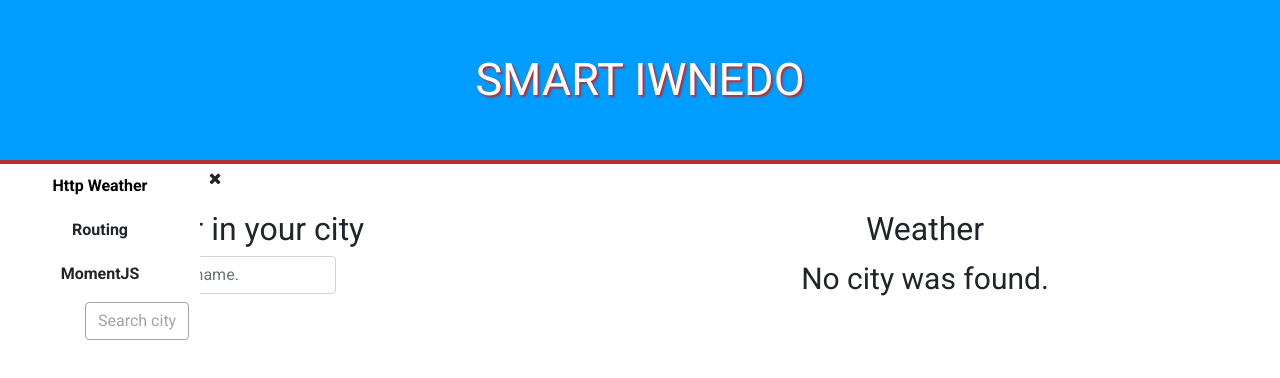
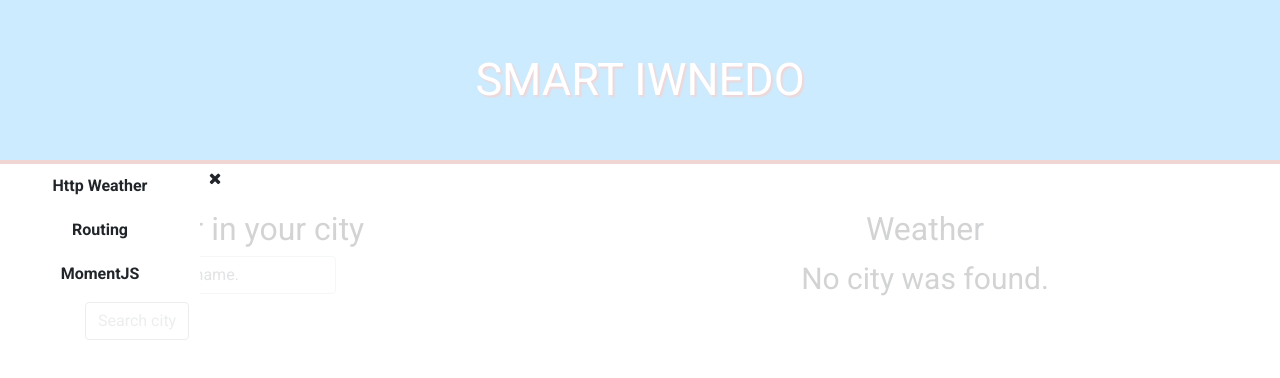
Before and after one commit to wojtexnaj/SMART-Inwedo-Angular, an Angular app: page /http-weather in a window 1280 px wide. Both pictures are taken after a click on the element 15 px from the left and 179 px from the top of the page. Shown: the top 378 px of the page. Built offline with nearby package versions, Linux system fonts and the light colour scheme.

Commit message:
Refactored and cleaned code.

```diff
--- a/src/app/app.component.html
+++ b/src/app/app.component.html
@@ -8,10 +8,12 @@
           <i class="fa fa-times" *ngIf="isNavigation"></i>
         </div>
       </div>
-      <navigation></navigation>
+      <navigation (isNavigation)="hideNavigation($event)"></navigation>
     </div>
     <div class="main">
       <router-outlet></router-outlet>
     </div>
   </div>
+  <div class="veil" *ngIf="isNavigation">
+  </div>
 </div>
--- a/src/app/app.component.scss
+++ b/src/app/app.component.scss
@@ -33,4 +33,16 @@
       width: 100%;
     }
   }
+  .veil{
+    position: fixed;
+    top: 0px;
+    left: 0px;
+    right: 0px;
+    bottom: 0px;
+    width: 100%;
+    max-height: 1000%;
+    opacity: 0.8;
+    background: #ffffff;
+    opacity: 0.8;
+  }
 }
--- a/src/app/app.component.ts
+++ b/src/app/app.component.ts
@@ -6,10 +6,13 @@ import { Component } from '@angular/core';
   styleUrls: ['./app.component.scss']
 })
 export class AppComponent {
-
-  isNavigation: boolean = false;
+isNavigation: boolean = false;
 
   switchNavigation() {
     this.isNavigation = !this.isNavigation;
   }
+
+  hideNavigation(event) {
+    this.isNavigation = event;
+  }
 }
--- a/src/app/http/http-weather/http-weather.component.html
+++ b/src/app/http/http-weather/http-weather.component.html
@@ -6,7 +6,7 @@
           <h2 class="mb-2">Weather in your city</h2>
         </div>
         <div class="d-flex justify-content-start align-items-center">
-          <input class="form-control mr-2" [(ngModel)]="cityName" placeholder="Enter the city name." (focus)="cleanCityName()" [ngClass]="{ 'error': cityName == cityNotFound || cityName == justYouSearchedForIt }">
+          <input class="form-control mr-2" [(ngModel)]="cityName" placeholder="Enter the city name." (focus)="cleanCityName()" [ngClass]="{ 'error': undesirableBehavior }">
           <i class="fa fa-times text-secondary" *ngIf="cityName.length > 0" (click)="clearInput()"></i>
         </div>
         <button class="mt-2 btn btn-outline-secondary" (click)="showWeather()" [disabled]="cityName.length == 0 || cityName == cityNotFound || cityName == justYouSearchedForIt">Search city</button>
--- a/src/app/http/http-weather/http-weather.component.ts
+++ b/src/app/http/http-weather/http-weather.component.ts
@@ -12,65 +12,110 @@ import { Response } from '@angular/http';
 export class HttpWeatherComponent implements OnInit {
   cityName: string = '';
   cityNames: CityWeather[] = [];
-  cityNotFound: string = 'City not found.';
-  justYouSearchedForIt: string = 'You just searched for it.';
   previousSearch: string = '';
 
   loading: boolean = false;
+  undesirableBehavior: boolean = false;
+
+  infoToUser = {
+    cityNotFound: 'City not found.',
+    justYouSearchedForIt: 'You just searched for it.',
+    enterTheWord: 'Enter the word.',
+    theWordIsTooShort: 'The word is too short.',
+  };
 
   constructor(
-    private weatherservice: WeatherService
+    private weatherService: WeatherService
   ) { }
 
-  ngOnInit() {
-  }
+  ngOnInit() {}
 
   showWeather() {
     this.loading = true;
-    if (this.cityName === '') {
+
+    if (this.checkIsCityNameIsEmpty()) {
       this.loading = false;
       return;
     }
 
-    if (this.cityName === this.previousSearch) {
-      this.cityName = this.justYouSearchedForIt;
+    if (!this.isAWord()) {
+      this.cityName = this.infoToUser.enterTheWord;
+      this.undesirableBehavior = true;
+      this.loading = false;
+      return;
+    }
+
+    if (this.checkIsCityNameIsTooShort()) {
+      this.cityName = this.infoToUser.theWordIsTooShort;
+      this.undesirableBehavior = true;
+      this.loading = false;
+      return;
+    }
+
+    if (this.checkIsCityNameIsPreviousSearch()) {
+      this.cityName = this.infoToUser.justYouSearchedForIt;
+      this.undesirableBehavior = true;
       this.loading = false;
       return;
     }
 
     this.cleanCityNames();
-    this.weatherservice.getWeatherByCityName(this.cityName)
+    this.weatherService.getWeatherByCityName(this.cityName)
     .subscribe((response: Response) => {
       if (response.json().count === 0) {
-        this.cityName = this.cityNotFound;
+        this.cityName = this.infoToUser.cityNotFound;
+        this.undesirableBehavior = true;
         this.loading = false;
         return;
       }
       response.json().list
       .map((jsonData: any) => {
-        this.cityNames.push(this.weatherservice.mapJsonToCityWeather(jsonData));
+        this.cityNames.push(this.weatherService.mapJsonToCityWeather(jsonData));
       });
+      this.clearInput();
       this.loading = false;
     });
     this.savesSearchInPreviousSearch();
   }
+
+  clearInput() {
+    this.cityName = '';
+    this.undesirableBehavior = false;
+  }
+
   cleanCityNames() {
     this.cityNames = [];
   }
 
   cleanCityName() {
-    if (this.cityName === this.cityNotFound)
-      this.cityName = '';
-
-    if (this.cityName === this.justYouSearchedForIt)
-      this.cityName = '';
+    // TODO: refactor code
+    if (this.cityName === this.infoToUser.cityNotFound || this.cityName === this.infoToUser.justYouSearchedForIt || this.cityName === this.infoToUser.enterTheWord || this.cityName === this.infoToUser.theWordIsTooShort)
+      this.clearInput();
   }
 
   savesSearchInPreviousSearch() {
     this.previousSearch = this.cityName;
   }
 
-  clearInput() {
-    this.cityName = '';
+  checkIsCityNameIsEmpty(): boolean {
+    return (this.cityName === '');
+  }
+  checkIsCityNameIsTooShort(): boolean {
+    return (this.cityName.length < 3);
+  }
+
+  checkIsCityNameIsPreviousSearch(): boolean {
+    return (this.cityName === this.previousSearch);
+  }
+  // TODO: improve the function
+  isAWord(): boolean {
+    const alphabel: string = 'ABCDEFGHIJKLMNOPQRSTUVWXYZ';
+
+    for (let i = 0; i < this.cityName.length; i++) {
+      if (alphabel.search(this.cityName.toUpperCase().slice(i, i + 1)) === -1) {
+        return false;
+      }
+    }
+    return true;
   }
 }
--- a/src/app/navigation/navigation.component.html
+++ b/src/app/navigation/navigation.component.html
@@ -1,8 +1,6 @@
 <div class="container">
-  <div class="row d-flex flex-column">
-    <a routerLink="/http-weather">
+  <div class="row d-flex flex-column" (click)="goToSubpage('http-weather')">
       <div class="navigation-item">Http Weather</div>
-    </a>
   </div>
   <div class="row d-flex flex-column">
     <div class="navigation-item">Routing</div>
--- a/src/app/navigation/navigation.component.scss
+++ b/src/app/navigation/navigation.component.scss
@@ -1,10 +1,6 @@
 @import '../../assets/index.scss';
 .container{
   .row{
-    a{
-      text-decoration: none;
-      color: #000000;
-    }
     .navigation-item{
       padding: 10px 5px;
       text-align: center;
--- a/src/app/navigation/navigation.component.ts
+++ b/src/app/navigation/navigation.component.ts
@@ -1,4 +1,5 @@
-import { Component, OnInit } from '@angular/core';
+import { Component, OnInit, Output, EventEmitter } from '@angular/core';
+import { Router } from '@angular/router';
 
 @Component({
   selector: 'navigation',
@@ -6,10 +7,20 @@ import { Component, OnInit } from '@angular/core';
   styleUrls: ['./navigation.component.scss']
 })
 export class NavigationComponent implements OnInit {
+  @Output() isNavigation: EventEmitter<boolean> = new EventEmitter();
 
-  constructor() { }
+  constructor(
+    private router: Router
+  ) { }
 
   ngOnInit() {
   }
 
+  goToSubpage(subpageName: string) {
+    if (subpageName === 'http-weather') {
+      this.router.navigate(['/http-weather']);
+      this.isNavigation.emit(false);
+    }
+  }
+
 }
```
